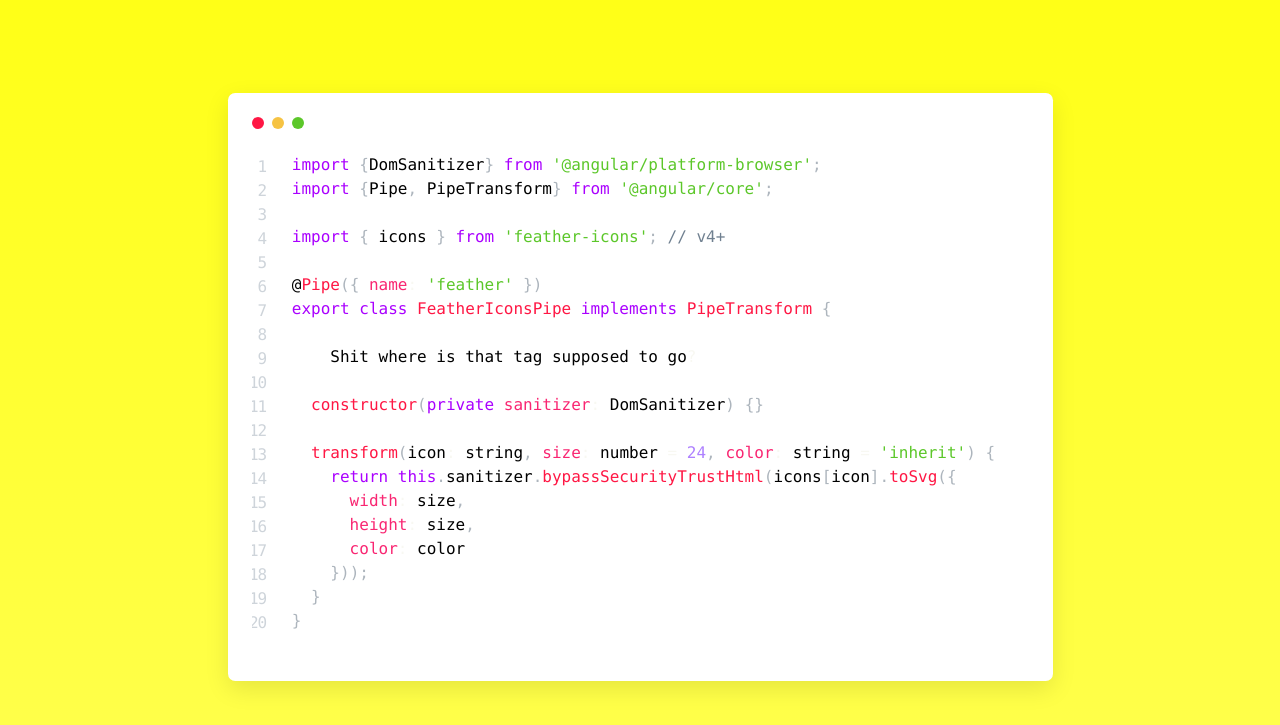
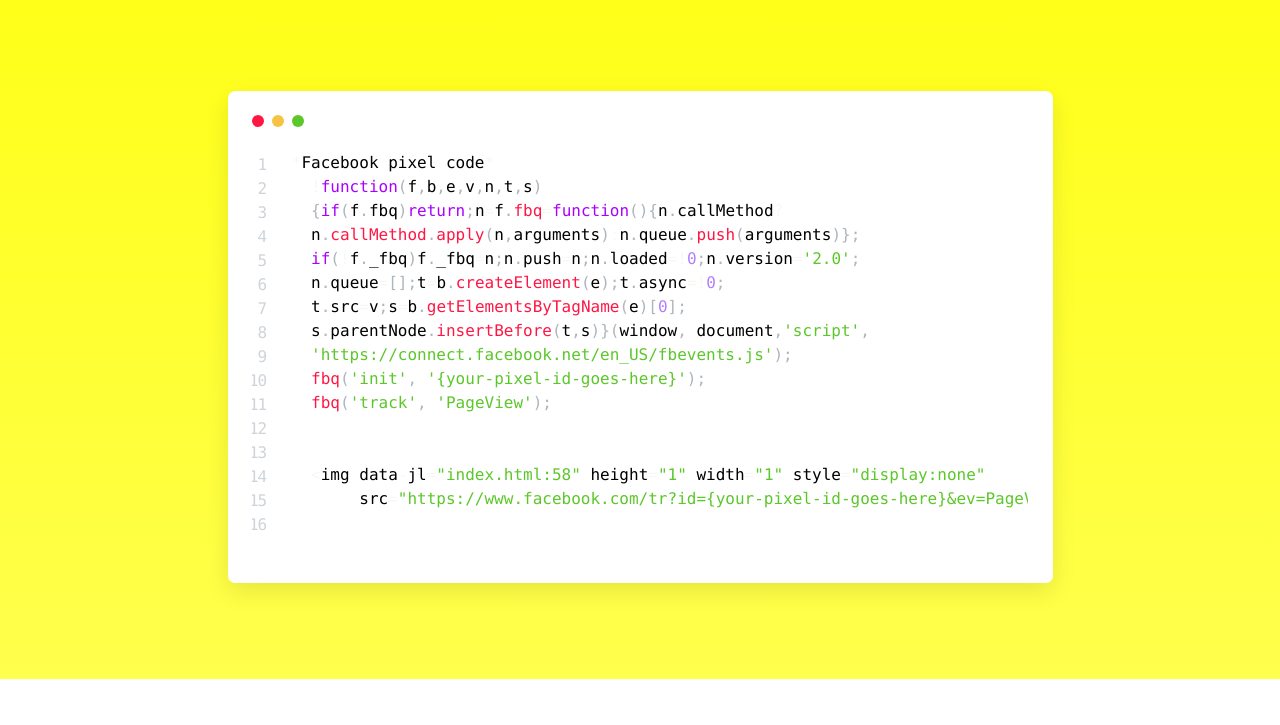
Before and after one commit to seanmcdo/perfectpixel, a plain HTML site: page index.html in a window 1280 px wide. Shown: the part 325-1050 px from the top of the page. Drawn offline with nearby package versions, Linux system fonts and the light colour scheme.

Commit message:
all new stuff

```diff
--- a/index.html
+++ b/index.html
@@ -4,7 +4,7 @@
     <!-- Required meta tags -->
     <meta charset="utf-8">
     <meta name="viewport" content="width=device-width, initial-scale=1, shrink-to-fit=no">
-    <title>Prism - Bootstrap 4 Open Source Landing Page Template</title>
+    <title>Pixel Perfect</title>
     <meta name="description" content="Prism is a beautiful Bootstrap 4 template for open-source landing pages."/>
 
     <!--Google font-->
@@ -21,7 +21,7 @@
         <div class="row">
             <div class="col-12 d-flex flex-row align-items-center justify-content-between">
                 <div class="heading-brand">Perfect Pixel Audit</div>
-                <a href="https://prismjs.com/download.html" class="btn btn-dark" target="_blank">Download</a>
+                <!-- <a href="https://prismjs.com/download.html" class="btn btn-dark" target="_blank">Download</a> -->
             </div>
         </div>
         <div class="row mt-6">
@@ -42,26 +42,23 @@
                         <div class="orange"></div>
                         <div class="green"></div>
                     </div>
-                    <pre class="language-javascript line-numbers"><code class="language-javascript">import {DomSanitizer} from '@angular/platform-browser';
-import {Pipe, PipeTransform} from '@angular/core';
-
-import { icons } from 'feather-icons'; // v4+
-
-@Pipe({ name: 'feather' })
-export class FeatherIconsPipe implements PipeTransform {
-
-    Shit where is that tag supposed to go?
-
-  constructor(private sanitizer: DomSanitizer) {}
-
-  transform(icon: string, size: number = 24, color: string = 'inherit') {
-    return this.sanitizer.bypassSecurityTrustHtml(icons[icon].toSvg({
-      width: size,
-      height: size,
-      color: color
-    }));
-  }
-}</code></pre>
+                    <pre class="language-javascript line-numbers"><code class="language-javascript">*Facebook pixel code*
+  !function(f,b,e,v,n,t,s)
+  {if(f.fbq)return;n=f.fbq=function(){n.callMethod?
+  n.callMethod.apply(n,arguments):n.queue.push(arguments)};
+  if(!f._fbq)f._fbq=n;n.push=n;n.loaded=!0;n.version='2.0';
+  n.queue=[];t=b.createElement(e);t.async=!0;
+  t.src=v;s=b.getElementsByTagName(e)[0];
+  s.parentNode.insertBefore(t,s)}(window, document,'script',
+  'https://connect.facebook.net/en_US/fbevents.js');
+  fbq('init', '{your-pixel-id-goes-here}');
+  fbq('track', 'PageView');
+</script>
+<noscript>
+  <img height="1" width="1" style="display:none"
+       src="https://www.facebook.com/tr?id={your-pixel-id-goes-here}&ev=PageView&noscript=1"/>
+</noscript>
+</code></pre>
                 </div>
             </div>
         </div>
@@ -73,7 +70,7 @@
     <div class="container">
         <div class="row">
             <div class="col-md-8 mx-auto">
-                <h2 class="text-center text-md-left">Reasons Why People Love <span class="text-success">Prism.js</span></h2>
+                <h2 class="text-center text-md-left">Reasons Why People Love <span class="text-success">Pixel Perfect</span></h2>
                 <div class="row feature-grid">
                     <div class="col-sm-6">
                         <div class="media">
```
Also changed, not shown: 1 other file.
